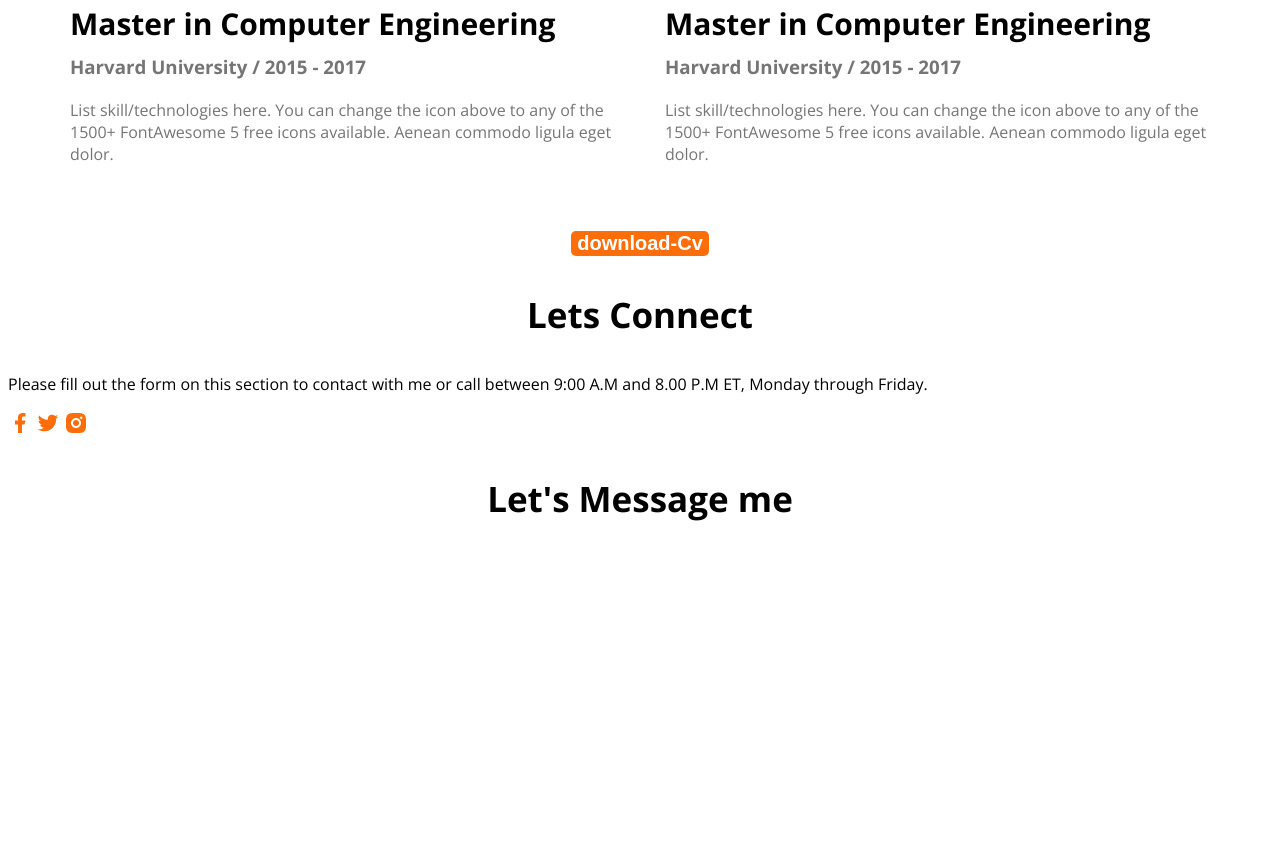
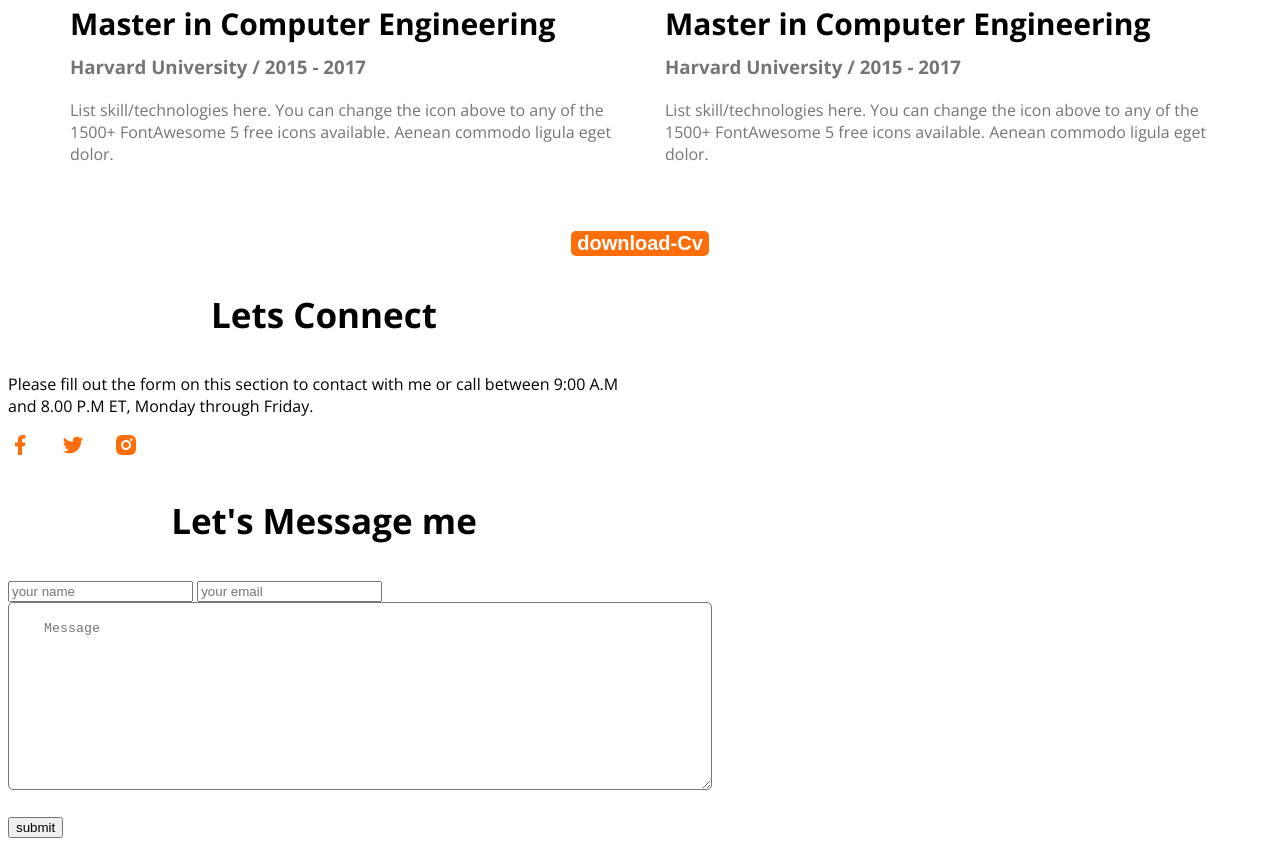
Before and after one commit to ahasanul2011/web-developer-portfolio, a plain HTML site: page index.html in a window 1280 px wide. Shown: the part 2885-3731 px from the top of the page. Before the commit the page ends 3442 px from the top, so only its background shows below. Drawn offline with nearby package versions, Linux system fonts and the light colour scheme.

```diff
--- a/index.html
+++ b/index.html
@@ -162,6 +162,12 @@
         </div>
         <div class="footer-colum">
             <h3 class="section-title">Let's Message me</h3>
+            <form class="contact" action="">
+                <input type="text" placeholder="your name">
+                <input type="email" placeholder="your email">
+                <textarea name="" id="" cols="30" rows="10">Message</textarea>
+                <input class="button-primary"type="submit" value="submit">
+            </form>
         </div>
     </footer>
 
--- a/styles/portfolio.css
+++ b/styles/portfolio.css
@@ -191,7 +191,33 @@ main section{
 /* footer style  */
 .footer{
     display: flex;
+    gap:10px;
     background: #FFF8F3;
     margin: top 100px;
     padding: 130px 200px;
 }
+
+.footer-colum{
+    width:50%;
+}
+
+.social-link a{
+    margin-right: 25px;
+}
+
+
+.contact input [type=text], .contract input[type="email"],
+textarea{
+    display: block;
+    margin-bottom: 25px;
+    padding: 18px 35px;
+    color:#757575;
+    border-radius: 5px;
+    background: white;
+    width:100%;
+
+
+}
+.contact input {
+
+}
```
